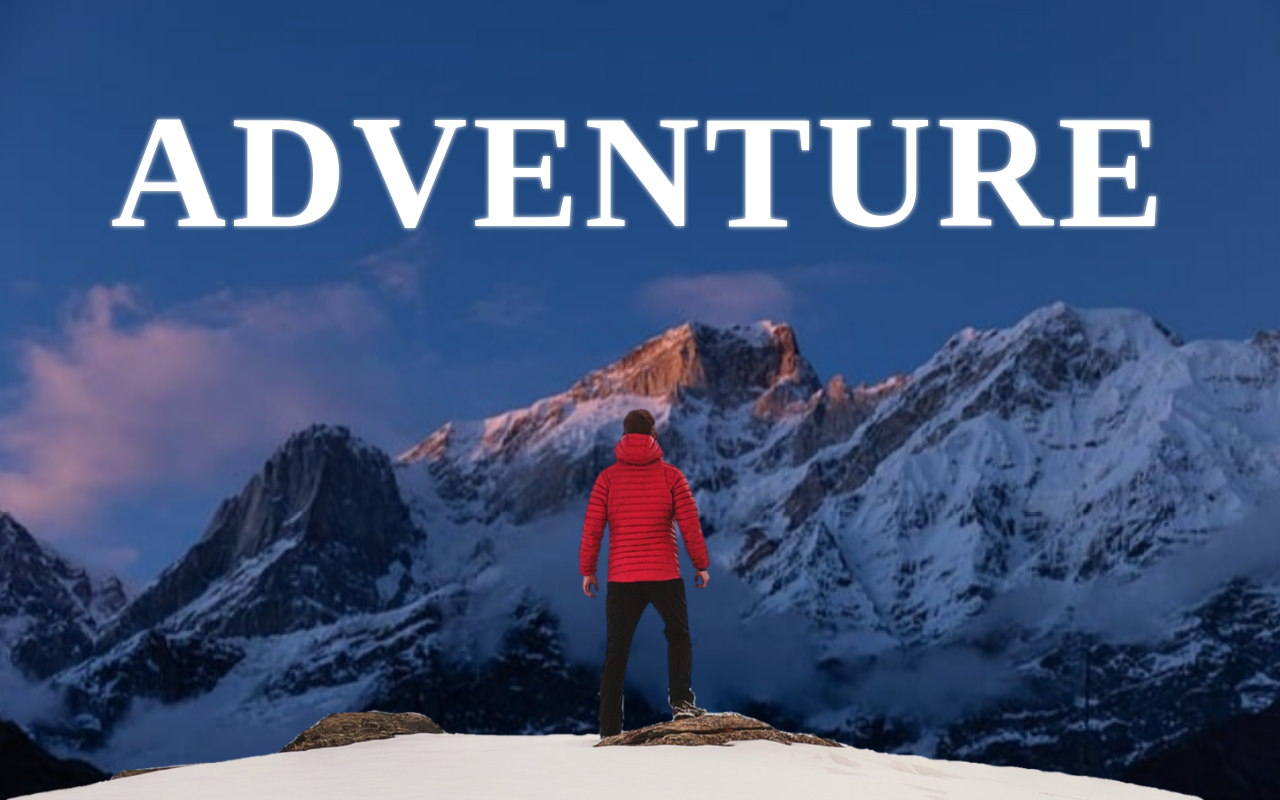
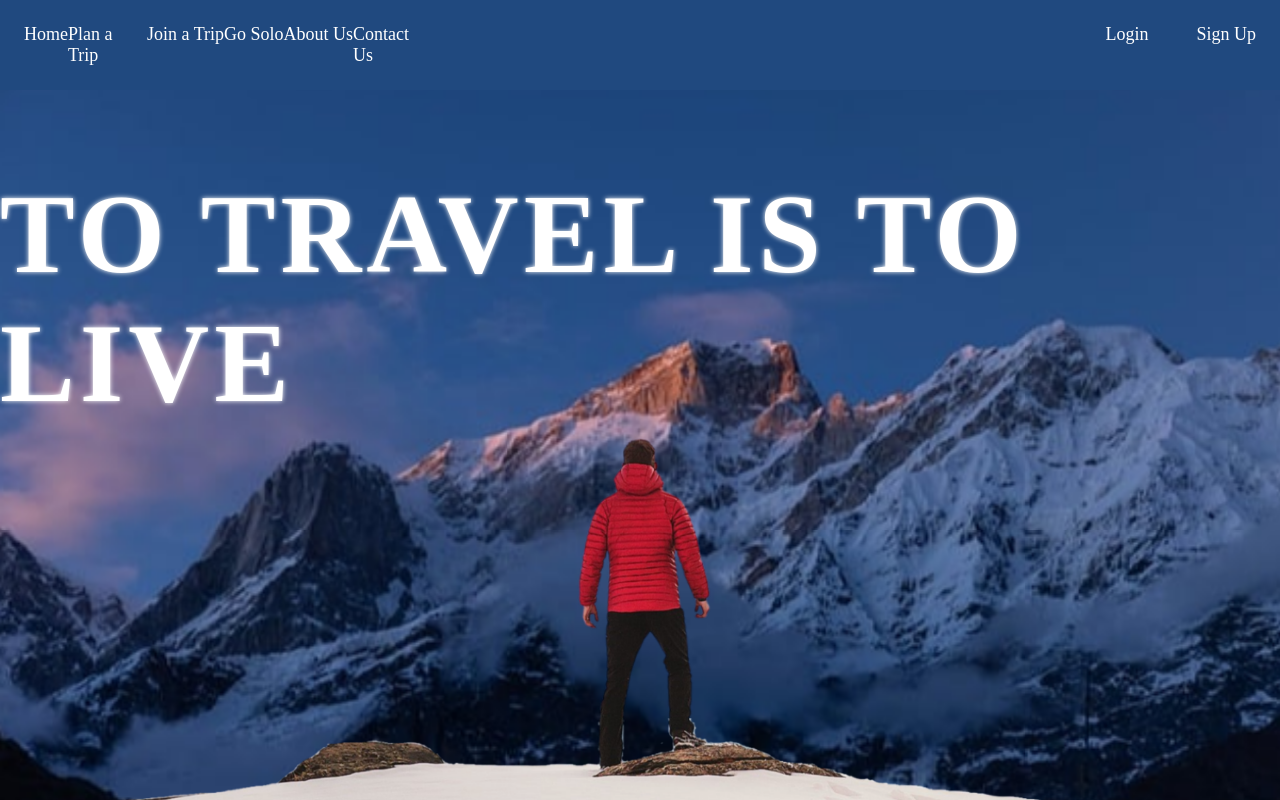
Before and after one commit to Anisha1321/Travel__Website, a plain HTML site: page index.html in a window 1280 px wide. Drawn offline with Linux system fonts and the light colour scheme.

Commit message:
navbar added

```diff
--- a/index.html
+++ b/index.html
@@ -8,11 +8,31 @@
 </head>
 <body>
     <div class="wrapper">
+        <nav class="navbar">
+            <div class="items">
+                <div class="left">
+                    <ul>Home</ul>
+                    <ul>Plan a Trip</ul>
+                    <ul>Join a Trip</ul>
+                    <ul>Go Solo</ul>
+                    <ul>About Us</ul>
+                    <ul>Contact Us</ul>
+                </div>
+                <div class="right">
+                    <ul>Login</ul>
+                    <ul>Sign Up</ul>
+                </div>
+
+            </div>
+            <div class="nightmode">
+                <i class="fa-regular fa-sun"></i>
+            </div>
+        </nav>
 
         <div class="container">
             <img src="images/background_3.png" alt="background" class="background">
             <img src="images/foreground.png" alt="foreground" class="foreground">
-            <h1 class="title" >ADVENTURE</h 1>
+            <h1 class="title" >TO TRAVEL IS TO LIVE</h 1>
         </div>
 
         <section>
--- a/styles.css
+++ b/styles.css
@@ -11,6 +11,40 @@
     perspective: 10px;
 }
 
+.navbar{
+    position: relative;
+    display: flex;
+    justify-content: center;
+    align-items: center;
+    color: white;
+    font-size: large;
+    background-color: #20497f;
+}
+.items{
+    margin: 1.5rem;
+    display: flex;
+    gap: 42rem;
+    flex: 1;
+}
+
+
+.left{
+    display: flex;
+    justify-content: space-between;
+    flex: 1;
+}
+.left>ul:hover{
+    cursor: pointer;
+    font-weight: bolder;
+}
+.right{
+    display: flex;
+    gap: 3rem;
+}
+.right>ul:hover{
+    cursor: pointer;
+    font-weight: bolder;
+}
 .container{
     position: relative;
     display: flex;
@@ -39,7 +73,7 @@
 }
 .title{
     position: absolute;
-    font-size: 10rem;
+    font-size: 7rem;
     top: 5rem;
     letter-spacing: 5px;
     color: white;
```
